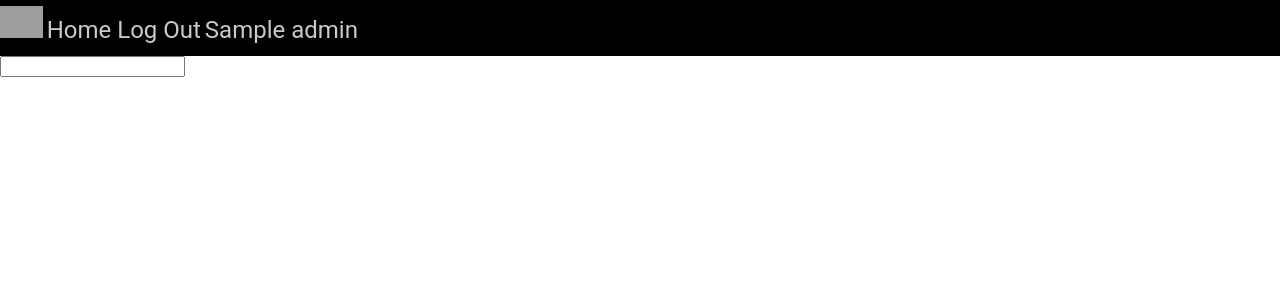
After one commit to Beamma/Test-App, a Flask app: template templates/admin.html in a window 1280 px wide. The commit adds this page. Shown: the top 300 px of the page. Run offline with Flask 2, Linux system fonts and the light colour scheme; the template is opened without the code that fills it: most values are stand-ins (such as "Sample title", 1, 10 or a date in 2020); grey boxes are pictures that could not be loaded.

Commit message:
V2.1 Working Admin Option With Admin Page Without css.

```diff
--- a/main.py
+++ b/main.py
@@ -50,6 +50,17 @@
     else:
         return redirect(url_for('login'))
 
+@app.route('/admin')
+def admin():
+    logstatus = 'false'
+    xadmin = session.get('xadmin', None)
+    logstatus = session.get('logstatus', None)
+    if logstatus == "true" and xadmin == "Admin":
+        return render_template("admin.html")
+    if logstatus == "true" and xadmin != "Admin":
+        return redirect(url_for('home'))
+    else:
+        return redirect(url_for('login'))
 
 if __name__ == "__main__":
     app.run(debug=True)
--- /dev/null
+++ b/templates/admin.html
@@ -0,0 +1,15 @@
+{% extends 'layout.html' %}
+
+{% block content %}
+<div class = "pnotice">
+  <div class = "notice_create">
+    <form method = "POST">
+      <input name = "post" type = "test">
+    </form>
+  </div>
+  <div class = "notice_preview">
+  </div>
+  <div class = "notice_submit">
+  </div>
+</div>
+{% endblock %}
--- a/templates/nav.html
+++ b/templates/nav.html
@@ -2,7 +2,7 @@
   <img src = "https://www.americold.com/wp-content/uploads/2019/03/Americold-AOS-Logo-edit-e1552742278261.png" alt = "Logo">
   <a href = "{{url_for('home')}}"> Home </a>
   <a href = "{{ url_for('login')}}">Log Out</a>
-  <a id = "p1" href = "{{ url_for('login')}}"></a>
+  <a id = "p1" href = "{{ url_for('admin')}}"></a>
   <script type="text/javascript">
       document.getElementById("p1").innerHTML = "{{admin}}";
   </script>
```
